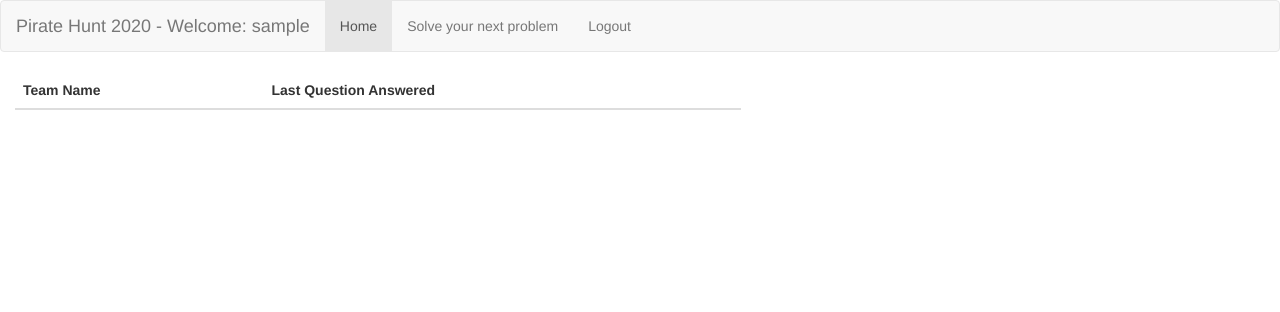
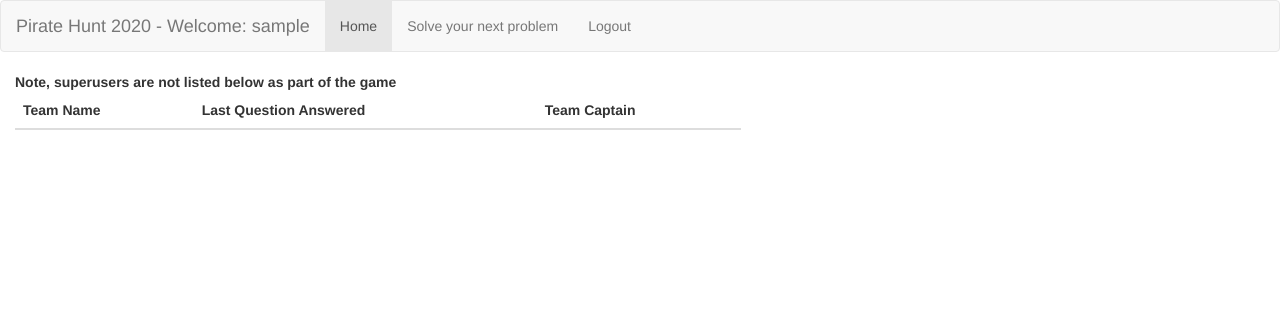
Before and after one commit to chuckweinberger/piratehunt, a Django app: page /piratehunt/ in a window 1280 px wide. Shown: the top 312 px of the page. Run offline with Django 3.2, Linux system fonts and the light colour scheme; a user stored in the database is signed in; tables that the repository leaves empty hold one stand-in row (values such as "Sample post"); lists and menus that the app fills with data are empty; some libraries are stand-ins or nearby versions.

Commit message:
improving the html

```diff
--- a/hunt/templates/piratehunt/index.html
+++ b/hunt/templates/piratehunt/index.html
@@ -9,6 +9,7 @@
           <tr>
             <th scope="col">Team Name</th>
             <th scope="col">Last Question Answered</th>
+            <th scope="col">Team Captain</th>
           </tr>
         </thead>
         <tbody>
@@ -17,10 +18,14 @@
               <tr>
                 <td><a href="{% url 'piratehunt:team_detail' team.user.id %}">{{ team.user.username }}</a></td>
                 <td>{{ team.questions_answered.last.number }}</td>
+                <td>{{ team.captain }}</td>
               </tr>
             {% endif %}
           {% endfor %}
         </tbody>
+      {% if request.user.is_superuser %}
+        <strong>Note, superusers are not listed below as part of the game</strong>
+      {% endif %}
     {% else %}
         <p>No teams have signed up.</p>
     {% endif %}
--- a/hunt/views.py
+++ b/hunt/views.py
@@ -79,7 +79,7 @@ def QuestionDetail(request, question_number):
     if current_question.number == question_number:
 
         #Make sure that this team isn't trying to answer the question too fast
-        if user.profile.last_wrong_answer_made_on < now() - timedelta(minutes=5):
+        if user.profile.last_wrong_answer_made_on < now() - timedelta(minutes=10):
             form = AnswerForm(request.POST)
             if form.is_valid():
                 attempt = form.cleaned_data.get('answer')
@@ -97,7 +97,7 @@ def QuestionDetail(request, question_number):
                     user.profile.last_wrong_answer_made_on = now()
                     user.save()
 
-                    messages.info(request, 'All guesses are wrong!  Try again in 2 hours.')
+                    messages.info(request, 'All guesses are wrong!  Try again in 10 minutes.')
                     return HttpResponseRedirect(reverse('piratehunt:index'))
 
             else: #this is the GET for this view
@@ -106,7 +106,7 @@ def QuestionDetail(request, question_number):
 
         else:  #Not enough time has passed since the last wrong answer
 
-            messages.info(request, 'You must wait a full two hours to try to answer this question again')
+            messages.info(request, 'You must wait ten minutes before you can try to answer this question again')
             return HttpResponseRedirect(reverse('piratehunt:index'))
 
     else: #user is trying to access the wrong question number
```
